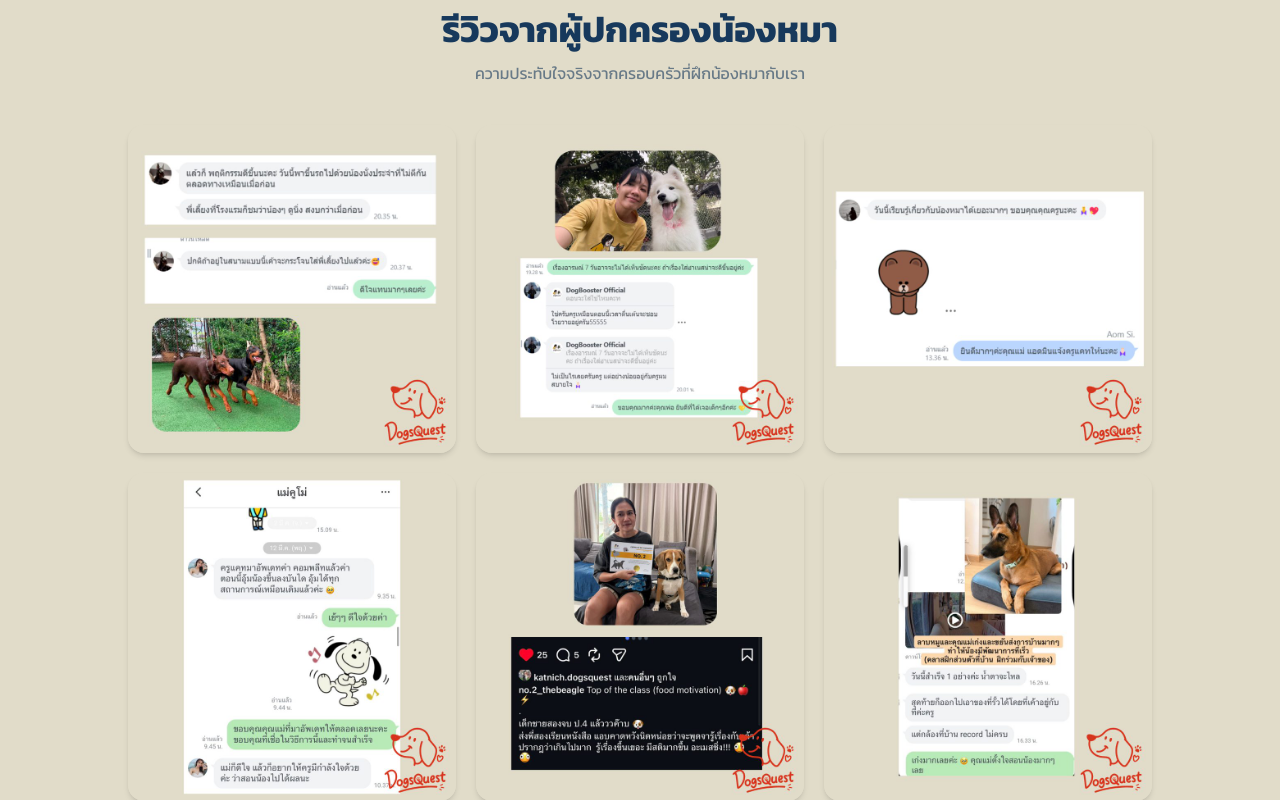
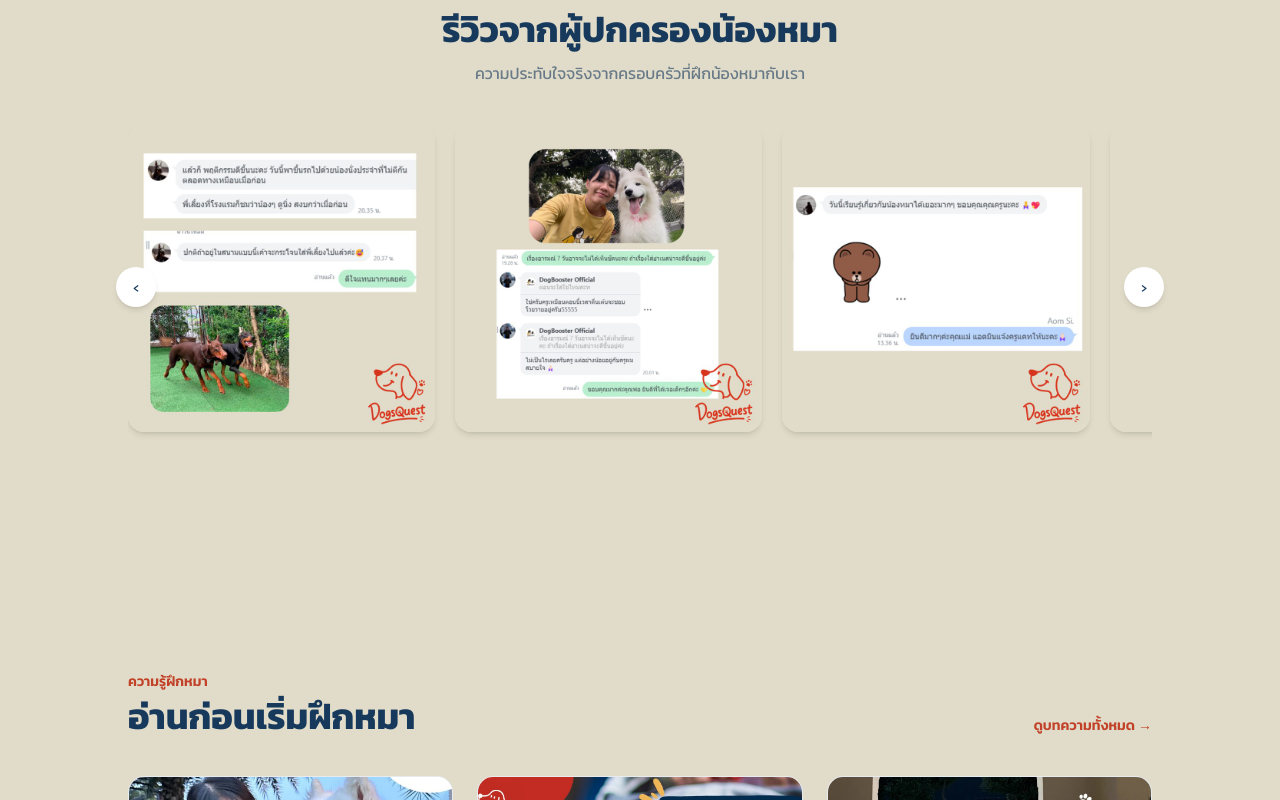
Before and after one commit to katnichstudio-ctrl/katnichpawquest, a Next.js app: page / in a window 1280 px wide. Shown: the part 5300-6100 px from the top of the page. Built offline with nearby package versions, Linux system fonts and the light colour scheme.

Commit message:
Turn reviews section into a swipeable, uncropped carousel
Replace the static grid with a horizontally scrollable slider (snap
scrolling + prev/next buttons) and switch to object-contain so no part
of the review screenshots gets cropped.

```diff
--- a/src/components/Reviews.tsx
+++ b/src/components/Reviews.tsx
@@ -1,19 +1,56 @@
+"use client";
+
+import { useRef } from "react";
+
 const reviews = Array.from(
   { length: 6 },
   (_, i) => `/reviews/review-${i + 1}.jpg`,
 );
 
 export default function Reviews() {
+  const trackRef = useRef<HTMLDivElement>(null);
+
+  const scrollByCard = (dir: 1 | -1) => {
+    const track = trackRef.current;
+    if (!track) return;
+    const card = track.querySelector("[data-card]") as HTMLElement | null;
+    const amount = (card?.offsetWidth ?? 320) + 20;
+    track.scrollBy({ left: dir * amount, behavior: "smooth" });
+  };
+
   return (
-    <div className="mt-10 grid gap-5 sm:grid-cols-2 lg:grid-cols-3">
+    <div className="relative mt-10">
+      <div
+        ref={trackRef}
+        className="flex snap-x snap-mandatory gap-5 overflow-x-auto scroll-smooth pb-4 [-ms-overflow-style:none] [scrollbar-width:none] [&::-webkit-scrollbar]:hidden"
+      >
         {reviews.map((src, i) => (
           <img
             key={src}
+            data-card
             src={src}
             alt={`รีวิวจากผู้ปกครองน้องหมา ${i + 1}`}
-          className="w-full rounded-2xl object-cover shadow-md"
+            className="h-auto w-[80%] shrink-0 snap-center rounded-2xl object-contain shadow-md sm:w-[45%] lg:w-[30%]"
           />
         ))}
       </div>
+
+      <button
+        type="button"
+        onClick={() => scrollByCard(-1)}
+        aria-label="รีวิวก่อนหน้า"
+        className="absolute -left-3 top-1/2 hidden h-10 w-10 -translate-y-1/2 items-center justify-center rounded-full bg-white text-brand-navy shadow-md transition-colors hover:bg-brand-cream sm:flex"
+      >
+        ‹
+      </button>
+      <button
+        type="button"
+        onClick={() => scrollByCard(1)}
+        aria-label="รีวิวถัดไป"
+        className="absolute -right-3 top-1/2 hidden h-10 w-10 -translate-y-1/2 items-center justify-center rounded-full bg-white text-brand-navy shadow-md transition-colors hover:bg-brand-cream sm:flex"
+      >
+        ›
+      </button>
+    </div>
   );
 }
```
Lines whose indentation alone changed are shown as unchanged.
